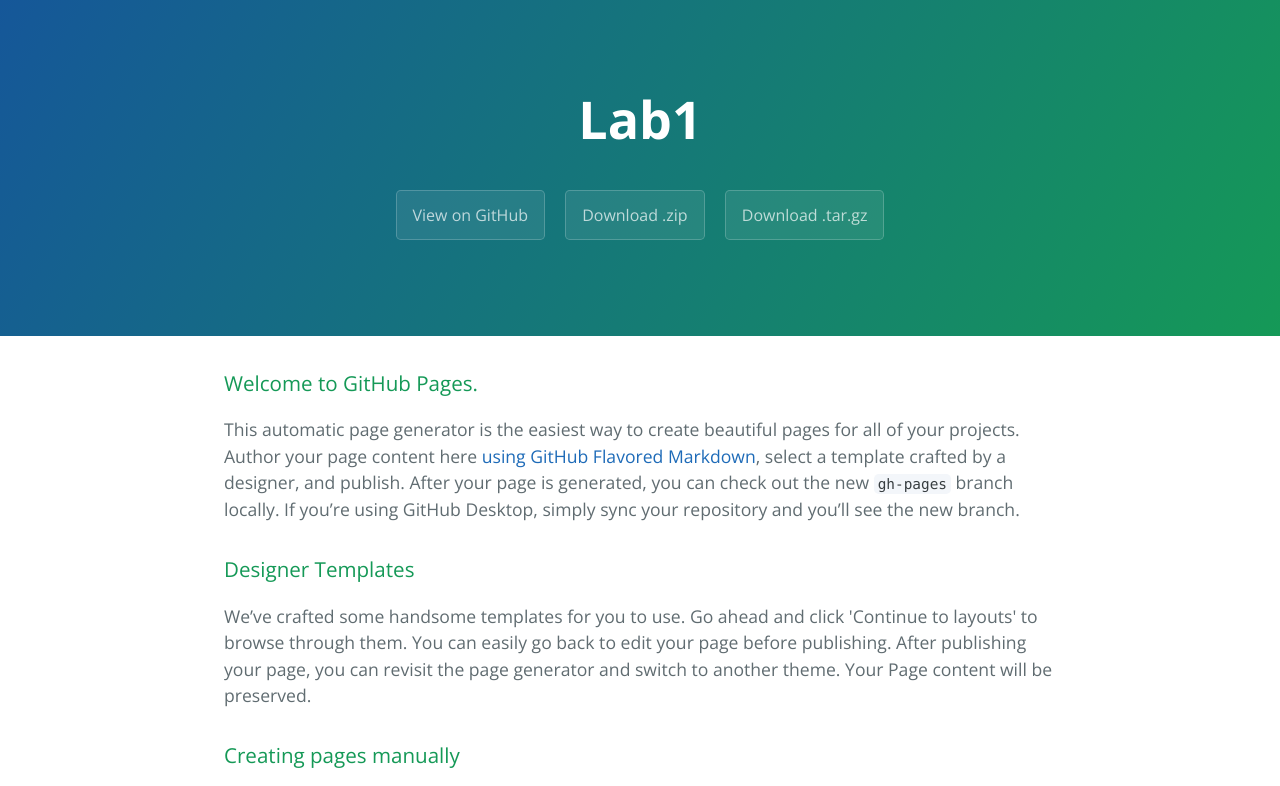
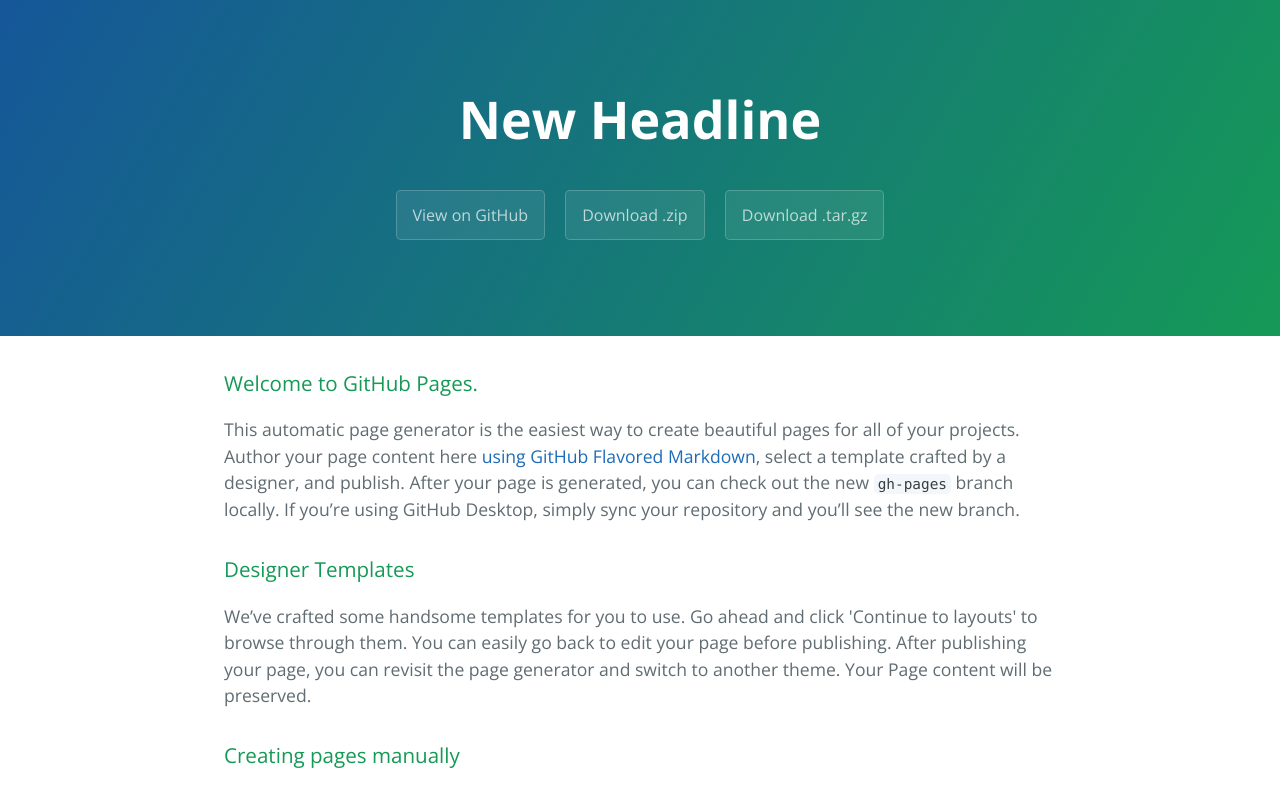
Before and after one commit to noahadelstein/Lab1, a plain HTML site: page index.html in a window 1280 px wide. Shown: the top 786 px of the page. Drawn offline with nearby package versions, Linux system fonts and the light colour scheme.

Commit message:
first commit

```diff
--- a/index.html
+++ b/index.html
@@ -11,7 +11,7 @@
   </head>
   <body>
     <section class="page-header">
-      <h1 class="project-name">Lab1</h1>
+      <h1 class="project-name">New Headline</h1>
       <h2 class="project-tagline"></h2>
       <a href="https://github.com/noahadelstein/Lab1" class="btn">View on GitHub</a>
       <a href="https://github.com/noahadelstein/Lab1/zipball/master" class="btn">Download .zip</a>
```
